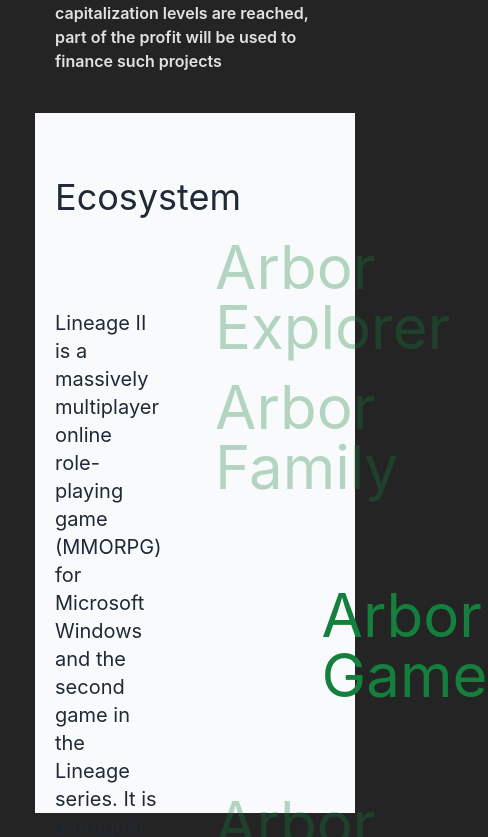
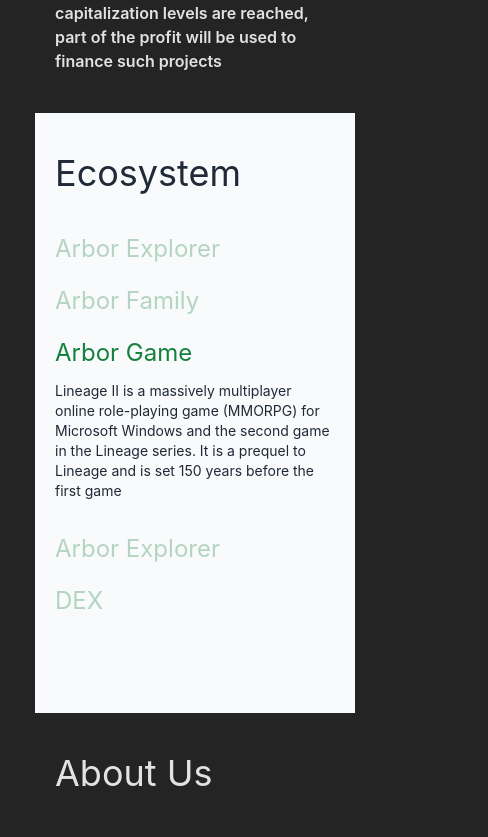
Before and after one commit to gonzjv/arbor, a Vue app: page / in a window 390 px wide. Shown: the part 2327-3164 px from the top of the page, 488 px wide, since content can reach past the window. Built offline with nearby package versions, Linux system fonts and the light colour scheme.

Commit message:
refactor: ecosystem section adaptive

```diff
--- a/src/components/Ecosystem.vue
+++ b/src/components/Ecosystem.vue
@@ -68,10 +68,10 @@ onMounted(() =>
 </script>
 <template>
   <section
-    class="h-[700px] relative flex flex-col items-start gap-5 bg-gray-50 text-gray-800 px-5 xl:px-[140px]"
+    class="h-[600px] md:h-[700px] relative flex flex-col items-start gap-10 md:gap-5 bg-gray-50 text-gray-800 px-5 xl:px-[140px]"
   >
     <h2
-      class="mt-16 md:mt-20 text-4xl md:text-5xl"
+      class="mt-10 md:mt-20 text-4xl md:text-5xl"
     >
       {{ $t('ecosystem.header') }}
     </h2>
@@ -87,23 +87,23 @@ onMounted(() =>
     >
       <div
         :key="item.title"
-        class="max-h-64 w-full flex items-center"
+        class="max-h-64 w-full flex flex-col md:flex-row md:items-center"
         :class="item.order"
         v-for="item in projects"
       >
         <dt
-          class="ml-40 text-6xl text-green-700 text-left order-2"
+          class="ml-0 md:ml-20 lg:ml-40 text-2xl md:text-4xl lg:text-6xl text-green-700 text-left md:order-2"
           :class="
             item.orderVar !== 3 && 'opacity-30'
           "
         >
           {{ item.title }}
         </dt>
-        <dd class="w-1/2">
+        <dd class="md:w-1/2">
           <Transition
             move-class="transition duration-1000"
             enter-active-class="transition duration-1000"
-            leave-active-class="transition duration-1000 absolute w-1/2"
+            leave-active-class="transition duration-1000 absolute md:w-1/2"
             enter-from-class="opacity-0 translate-x-0"
             leave-to-class="opacity-0 translate-x-0"
           >
@@ -111,7 +111,7 @@ onMounted(() =>
               v-show="
                 item.orderVar == 3 ? true : false
               "
-              class="flex justify-center text-left text-xl"
+              class="my-3 flex justify-center text-left text-sm md:text-base lg:text-xl"
             >
               {{ $t(item.info) }}
             </p>
```
